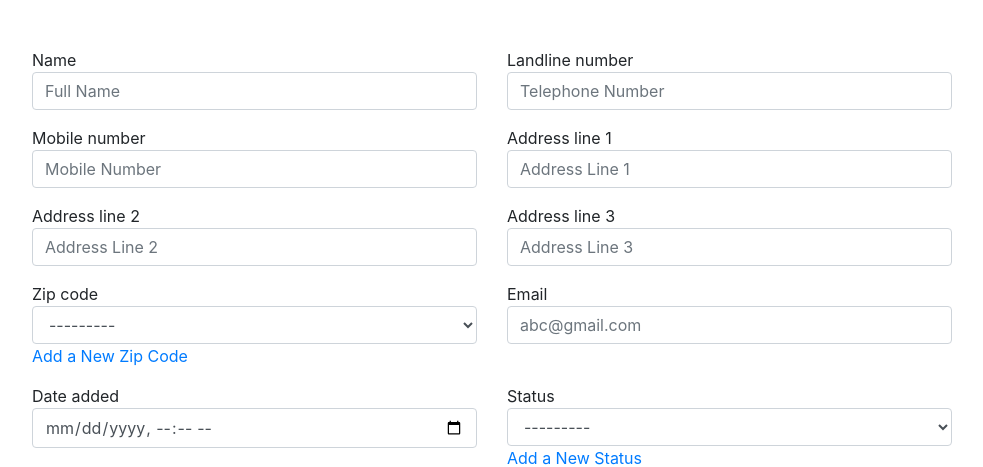
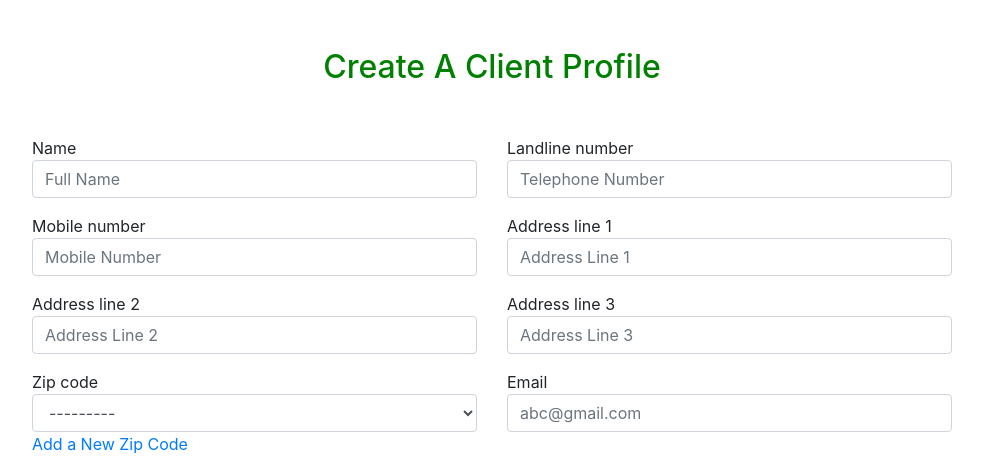
Before and after one commit to ticTechtoee/django_crm, a Django app: page /create_clients/ in a window 1280 px wide. Shown: the part 68-535 px from the top of the page, without its empty margins (148-1131 px from the left). Run offline with Django 3.2, Linux system fonts and the light colour scheme; the visitor is signed in with stand-in values (Sample User, id 1); data that the repository does not hold is empty; some libraries are stand-ins or nearby versions.

Commit message:
added a heading in clients and cleaners pages

```diff
--- a/cleaners/templates/cleaners/create_cleaners.html
+++ b/cleaners/templates/cleaners/create_cleaners.html
@@ -16,6 +16,9 @@
 <div class="container py-5">
     <div class="row">
         <div class="col-md-10 mx-auto">
+            <div  style="text-align: center; color: green; margin-bottom: 50px;">
+                <h2>Create A Cleaners Profile</h2>
+            </div>
             <form method="post">
                 {% csrf_token %}
 
--- a/clients/templates/clients/create_clients.html
+++ b/clients/templates/clients/create_clients.html
@@ -21,6 +21,9 @@
 <div class="container py-5">
     <div class="row">
         <div class="col-md-10 mx-auto">
+            <div  style="text-align: center; color: green; margin-bottom: 50px;">
+                <h2>Create A Client Profile</h2>
+            </div>
             <form method="post">
                 {% csrf_token %}
 
```
